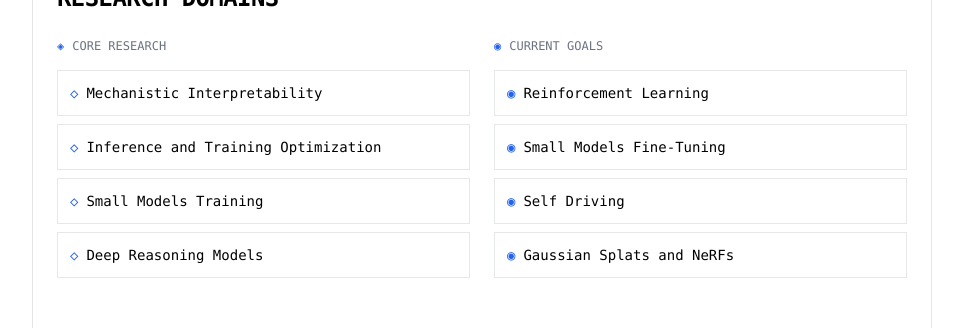
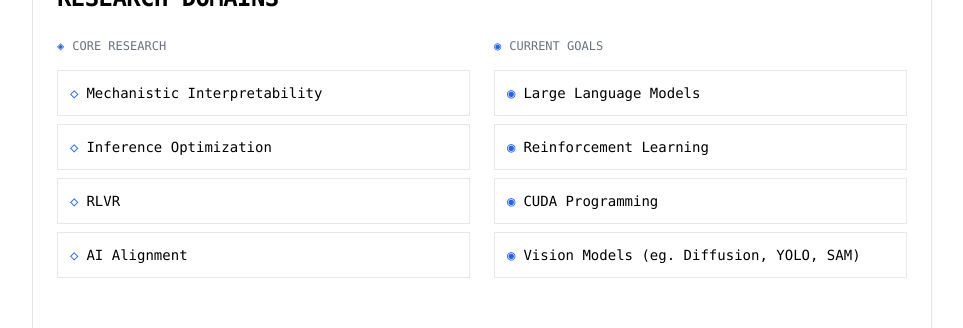
Before and after one commit to Yuralo/Yuralo.github.io, a Next.js app: page / in a window 1280 px wide. Shown: the part 815-1143 px from the top of the page, without its empty margins (158-1121 px from the left). Built offline with nearby package versions, Linux system fonts and the light colour scheme; no server answers.

Commit message:
Fix Table of content

```diff
--- a/app/blog/[slug]/page.tsx
+++ b/app/blog/[slug]/page.tsx
@@ -49,10 +49,17 @@ export default async function BlogPost({ params }: { params: Promise<{ slug: str
   return (
     <>
       {/* TOC - Completely outside container */}
-      <TableOfContents headings={headings} />
+
 
       <div className="py-10 w-full">
-        <div className="max-w-4xl mx-auto px-4">
+        <div className="max-w-4xl mx-auto px-4 relative">
+          {/* TOC - Positioned absolutely to the left on desktop, rendered for mobile toggle */}
+          <aside className="xl:absolute xl:left-[-280px] xl:top-0 xl:w-64 xl:h-full">
+            <div className="xl:pt-1">
+              <TableOfContents headings={headings} />
+            </div>
+          </aside>
+
           <Link
             href="/blog"
             className="inline-flex items-center gap-2 text-muted-foreground hover:text-primary transition-colors mb-8"
@@ -60,7 +67,6 @@ export default async function BlogPost({ params }: { params: Promise<{ slug: str
             <ArrowLeft size={16} /> Back to Blog
           </Link>
 
-          {/* Main Content without TOC in grid */}
           <article className="prose prose-invert prose-lg max-w-none">
             <div className="mb-8 border-b border-border pb-8">
               <h1 className="mb-2 break-words">{post.title}</h1>
--- a/app/page.tsx
+++ b/app/page.tsx
@@ -49,9 +49,9 @@ export default function Home() {
             <div className="space-y-2">
               {[
                 "Mechanistic Interpretability",
-                "Inference and Training Optimization",
-                "Small Models Training",
-                "Deep Reasoning Models"
+                "Inference Optimization",
+                "RLVR",
+                "AI Alignment",
               ].map((area) => (
                 <div
                   key={area}
@@ -71,10 +71,10 @@ export default function Home() {
             </h3>
             <div className="space-y-2">
               {[
+                "Large Language Models",
                 "Reinforcement Learning",
-                "Small Models Fine-Tuning",
-                "Self Driving",
-                "Gaussian Splats and NeRFs"
+                "CUDA Programming",
+                "Vision Models (eg. Diffusion, YOLO, SAM)",
               ].map((goal) => (
                 <div
                   key={goal}
--- a/components/TableOfContents.tsx
+++ b/components/TableOfContents.tsx
@@ -81,16 +81,14 @@ export function TableOfContents({ headings }: TableOfContentsProps) {
       )}
 
       {/* TOC Content - Always fixed/absolute positioned */}
-      <nav
-        className={`
-          fixed z-40
-          ${isOpen ? 'left-0 top-0' : 'left-8 top-32'}
-          ${isOpen ? 'block' : 'hidden xl:block'}
-          w-56 max-h-[85vh] overflow-y-auto
-          ${isOpen ? 'bg-card/50 backdrop-blur-sm border-r border-border/50 p-6' : 'xl:bg-transparent xl:p-0'}
-          scrollbar-thin scrollbar-track-transparent scrollbar-thumb-border
-        `}
-      >
+        <nav
+          className={`
+            ${isOpen
+              ? 'fixed left-0 top-0 z-50 h-full w-72 bg-background/95 backdrop-blur-sm border-r p-6 shadow-2xl overflow-y-auto'
+              : 'hidden xl:block w-full'
+            }
+          `}
+        >
         {/* Header */}
         <div className="flex items-center justify-between mb-4 xl:mb-6">
           <div className="flex items-center gap-2">
```
